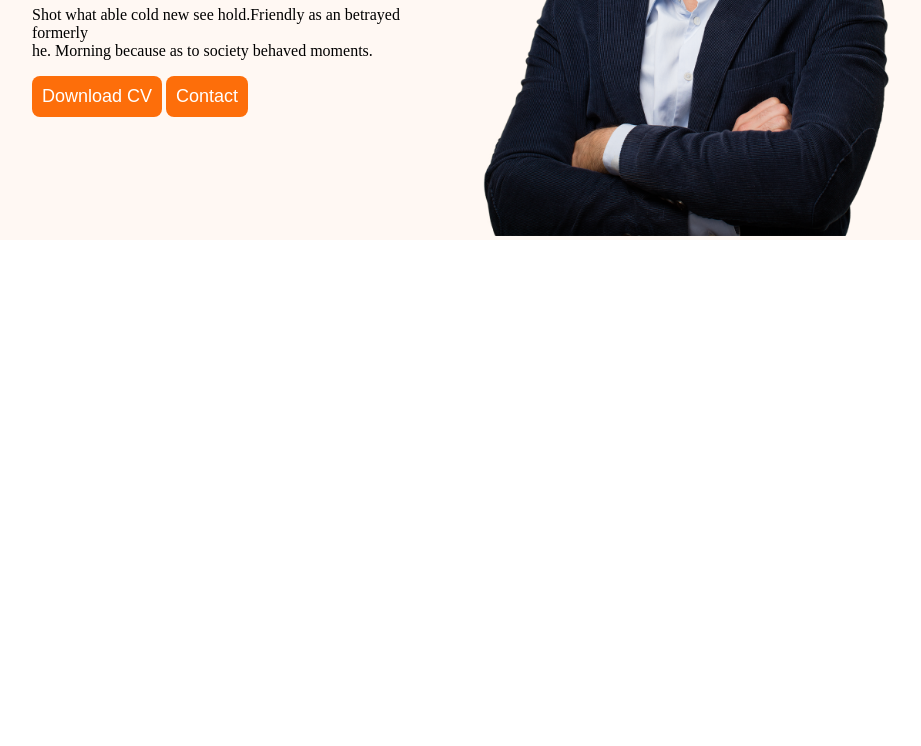
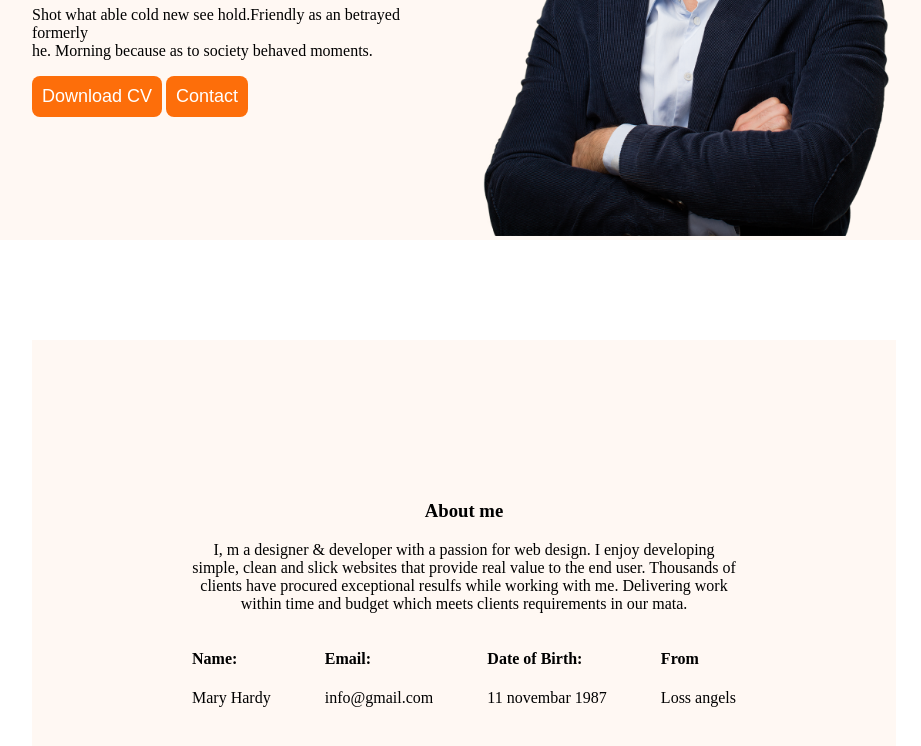
Before and after one commit to MdBulbulAhmedT/devoloper-portfolio, a plain HTML site: page index.html in a window 1280 px wide. Shown: the part 420-1166 px from the top of the page, without its empty margins (176-1097 px from the left). Before the commit the page ends 800 px from the top, so only its background shows below. Drawn offline with Linux system fonts and the light colour scheme.

Commit message:
added the about section

```diff
--- a/index.html
+++ b/index.html
@@ -23,7 +23,8 @@
             <div>
                 <h3 class="banner-greating">Hi, i am</h3>
                 <h1 class="banner-title">Mary Hardy</h1>
-                <p>Shot what able cold new see hold.Friendly as an betrayed formerly <br>  he. Morning because as to society behaved moments.</p>
+                <p>Shot what able cold new see hold.Friendly as an betrayed formerly <br> he. Morning because as to
+                    society behaved moments.</p>
                 <button class="btn-primary">Download CV</button>
                 <button class="btn-primary">Contact</button>
             </div>
@@ -33,7 +34,37 @@
         </div>
     </header>
     <!-- End header section -->
-    <main></main>
+    <main>
+        <!-- start about section -->
+        <div class="about-section">
+            <div class="border-area">
+                <h3 class="about-header">About me</h3>
+                <p class="text">I, m a designer & developer with a passion for web design. I enjoy developing simple, clean and slick
+                    websites that provide real value to the end user. Thousands of clients have procured exceptional
+                    resulfs while working with me. Delivering work within time and budget which meets clients
+                    requirements in our mata.</p>
+                <div class="fitures">
+                    <div>
+                        <h4>Name:</h4>
+                        <p>Mary Hardy</p>
+                    </div>
+                    <div>
+                        <h4>Email:</h4>
+                        <p>info@gmail.com</p>
+                    </div>
+                    <div>
+                        <h4>Date of Birth:</h4>
+                        <p>11 novembar 1987</p>
+                    </div>
+                    <div>
+                        <h4>From</h4>
+                        <p>Loss angels</p>
+                    </div>
+                </div>
+            </div>
+        </div>
+        <!-- End about section -->
+    </main>
     <footer></footer>
 </body>
 
--- a/style.css
+++ b/style.css
@@ -73,3 +73,38 @@ nav a {
     font-size: 40px;
     font-weight: 600;
 }
+
+/* about related style */
+main{
+    margin-top: 100px;
+    margin-bottom: 100px;
+}
+
+.about-section{
+    margin: 0 200px;
+    background-color: #fff8f3;
+    padding: 10px;
+}
+
+.about-header{
+    text-align: center;
+}
+
+.about-title{
+    font-size: 30px;
+    font-weight: 600px;
+}
+
+.fitures{
+    display: flex;
+    justify-content: space-between;
+    align-items: center;
+}
+
+.border-area{
+    margin: 150px;
+}
+
+.text{
+    text-align: center;
+}
```
